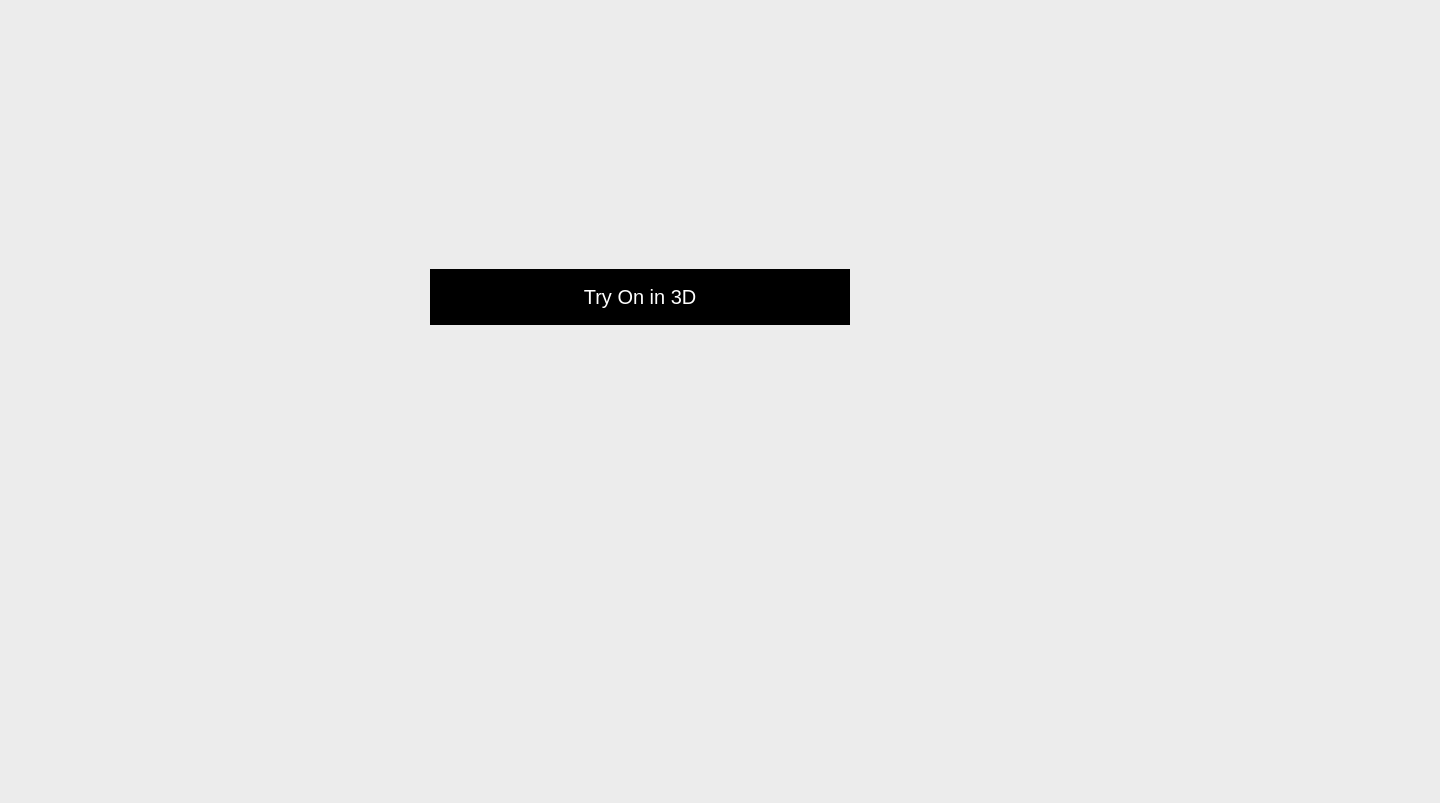
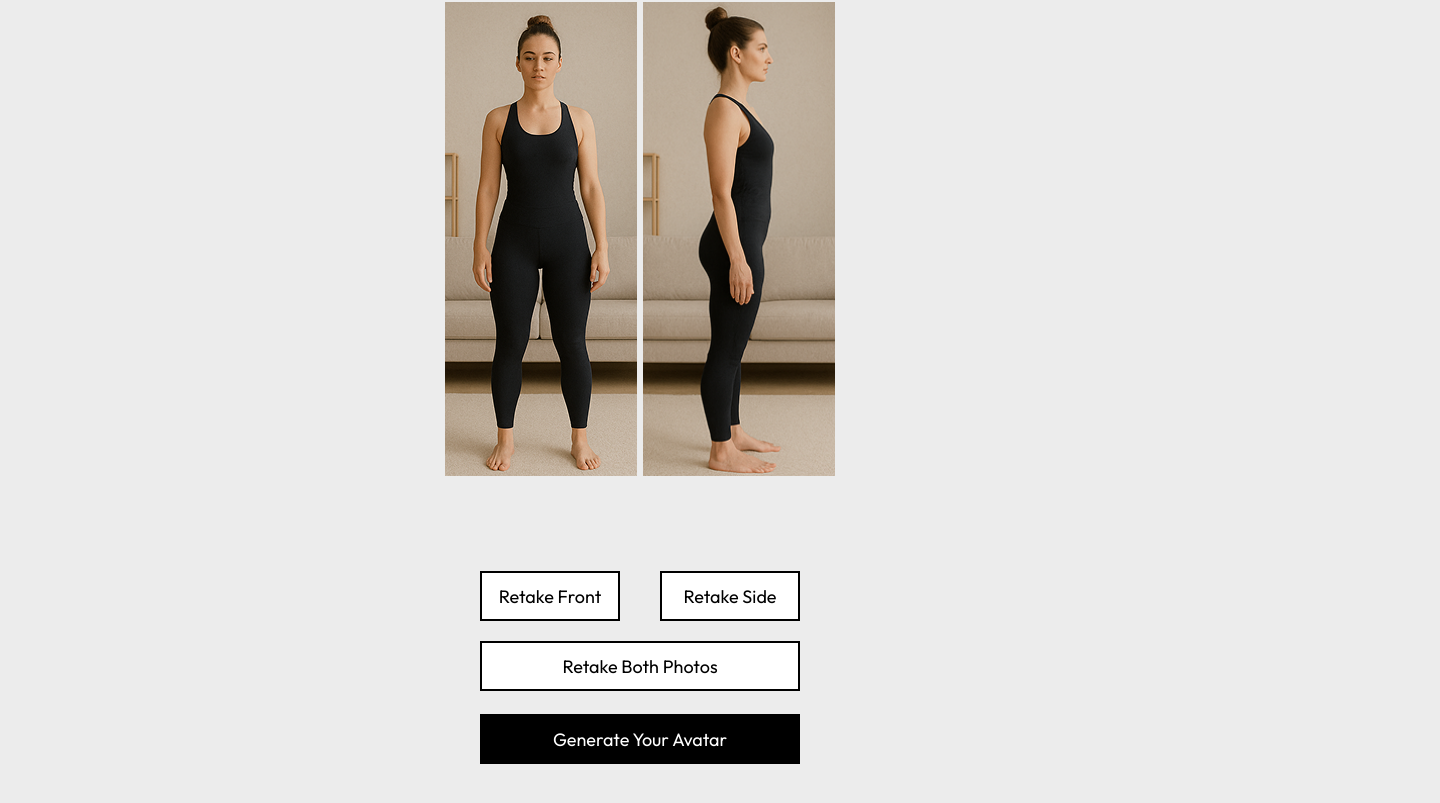
Before and after one commit to filipal/reagraph-vjezba, a React (Vite) app: page /body-photos-check in a window 1280 px wide. Before the commit this address led to /. Shown: the part 215-1018 px from the top of the page, 1440 px wide, since content can reach past the window. Built offline with nearby package versions, Linux system fonts and the light colour scheme.

Commit message:
dodavanje BodyPhotosCheck

```diff
--- a/src/App.tsx
+++ b/src/App.tsx
@@ -9,6 +9,7 @@ import BodyScanInfo from './pages/BodyScanInfo.tsx'
 import BodyScan from './pages/BodyScan.tsx'
 import UnrealMeasurements from './pages/UnrealMeasurements.tsx'
 import ScanQRBodyscan from './pages/ScanQRBodyscan.tsx'
+import BodyPhotosCheck from './pages/BodyPhotosCheck.tsx'
 import './App.module.scss'
 
 
@@ -25,6 +26,7 @@ export default function App() {
       <Route path="/body-scan" element={<BodyScan />} />
       <Route path="/unreal-measurements" element={<UnrealMeasurements />} />
       <Route path="/scan-qr-bodyscan" element={<ScanQRBodyscan />} />
+      <Route path="/body-photos-check" element={<BodyPhotosCheck />} />
 
       <Route path="*" element={<Navigate to="/" />} />
     </Routes>
--- a/src/pages/BodyPhotosCheck.module.scss
+++ b/src/pages/BodyPhotosCheck.module.scss
@@ -0,0 +1,107 @@
+.bodyPhotosCheckPage {
+  position: relative;
+  width: var(--page-width);
+  max-width: var(--page-width);
+  min-height: var(--page-height);
+  margin: 0 auto;
+  font-family: 'Outfit', sans-serif;
+  display: flex;
+  flex-direction: column;
+  align-items: center;
+}
+
+.content {
+  flex: 1;
+  padding-top: 0;
+  display: flex;
+  flex-direction: column;
+  align-items: center;
+  justify-content: center;
+  gap: 24px;
+  text-align: center;
+}
+
+.prompt {
+  font-size: 18px;
+  font-weight: 300;
+  color: #000;
+}
+
+.photos {
+  display: flex;
+  gap: 6px;
+}
+
+.photos img {
+  width: 192px;
+  height: 474px;
+  object-fit: cover;
+}
+
+.footer {
+  margin-top: auto;
+  display: flex;
+  flex-direction: column;
+  align-items: center;
+  padding-bottom: 45px;
+}
+
+.row1 {
+  display: flex;
+  justify-content: center;
+  gap: 40px;
+}
+
+.row2 {
+  display: flex;
+  justify-content: center;
+  margin-top: 20px;
+}
+
+.row3 {
+  display: flex;
+  justify-content: center;
+  margin-top: 23px;
+}
+
+.smallWhiteButton {
+  width: 140px;
+  height: 50px;
+  background: #fff;
+  border: 2px solid #000;
+  color: #000;
+  font-size: 18px;
+  font-family: 'Outfit', sans-serif;
+  cursor: pointer;
+  display: flex;
+  align-items: center;
+  justify-content: center;
+}
+
+.largeWhiteButton {
+  width: 320px;
+  height: 50px;
+  background: #fff;
+  border: 2px solid #000;
+  color: #000;
+  font-size: 18px;
+  font-family: 'Outfit', sans-serif;
+  cursor: pointer;
+  display: flex;
+  align-items: center;
+  justify-content: center;
+}
+
+.blackButton {
+  width: 320px;
+  height: 50px;
+  background: #000;
+  color: #fff;
+  border: none;
+  font-size: 18px;
+  font-family: 'Outfit', sans-serif;
+  cursor: pointer;
+  display: flex;
+  align-items: center;
+  justify-content: center;
+}
--- a/src/pages/BodyPhotosCheck.tsx
+++ b/src/pages/BodyPhotosCheck.tsx
@@ -0,0 +1,64 @@
+import { useNavigate } from 'react-router-dom'
+import Header from '../components/Header/Header'
+import frontImg from '../assets/front.png'
+import sideImg from '../assets/side.png'
+import styles from './BodyPhotosCheck.module.scss'
+
+export default function BodyPhotosCheck() {
+  const navigate = useNavigate()
+
+  return (
+    <div className={styles.bodyPhotosCheckPage}>
+      <Header
+        variant="dark"
+        title="Body Photos Check"
+        onExit={() => navigate('/')}
+      />
+
+      <div className={styles.content}>
+        <div className={styles.prompt}>Are you satisfied with your photos?</div>
+        <div className={styles.photos}>
+          <img src={frontImg} alt="Front" />
+          <img src={sideImg} alt="Side" />
+        </div>
+      </div>
+
+      <div className={styles.footer}>
+        <div className={styles.row1}>
+          <button
+            type="button"
+            className={styles.smallWhiteButton}
+            onClick={() => navigate('/body-scan?orientation=front')}
+          >
+            Retake Front
+          </button>
+          <button
+            type="button"
+            className={styles.smallWhiteButton}
+            onClick={() => navigate('/body-scan?orientation=side')}
+          >
+            Retake Side
+          </button>
+        </div>
+        <div className={styles.row2}>
+          <button
+            type="button"
+            className={styles.largeWhiteButton}
+            onClick={() => navigate('/body-scan')}
+          >
+            Retake Both Photos
+          </button>
+        </div>
+        <div className={styles.row3}>
+          <button
+            type="button"
+            className={styles.blackButton}
+            onClick={() => navigate('/unreal-measurements')}
+          >
+            Generate Your Avatar
+          </button>
+        </div>
+      </div>
+    </div>
+  )
+}
--- a/src/pages/BodyScan.tsx
+++ b/src/pages/BodyScan.tsx
@@ -13,7 +13,7 @@ import styles from './BodyScan.module.scss'
 
 type ScanPhase = 'initial' | 'scanning' | 'countdown' | 'completed'
 
-export default function BodyScan({ onClose, onContinueToSideScan }: { onClose?: () => void, onContinueToSideScan?: () => void }) {
+export default function BodyScan({ onClose }: { onClose?: () => void }) {
   const navigate = useNavigate()
   const [soundEnabled, setSoundEnabled] = useState(true)
   const [scanPhase, setScanPhase] = useState<ScanPhase>('initial')
@@ -188,7 +188,8 @@ export default function BodyScan({ onClose, onContinueToSideScan }: { onClose?:
         setScanPhase('initial')
         setCountdown(5)
       } else {
-        onContinueToSideScan?.()
+        // Side scan je završen, navigiraj na BodyPhotosCheck
+        navigate('/body-photos-check')
       }
     }
   }
```
Also changed, not shown: src/vite-svg.d.ts (+25 -0 lines).
